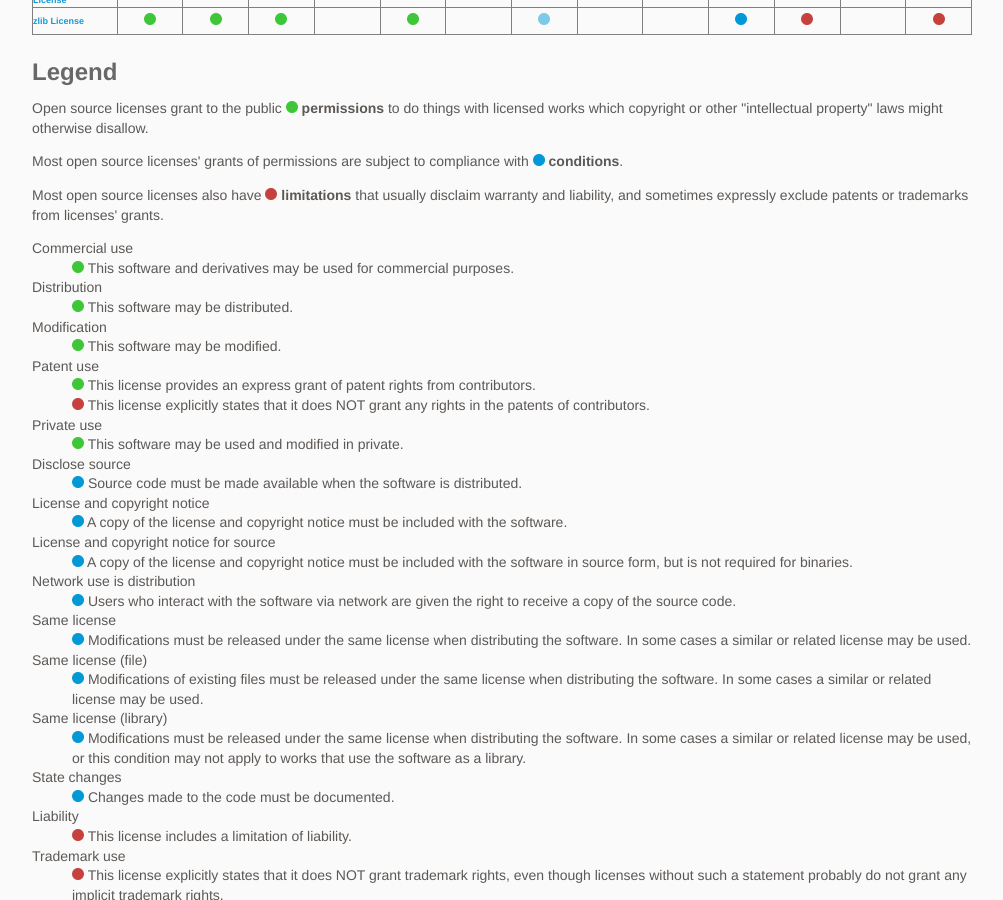
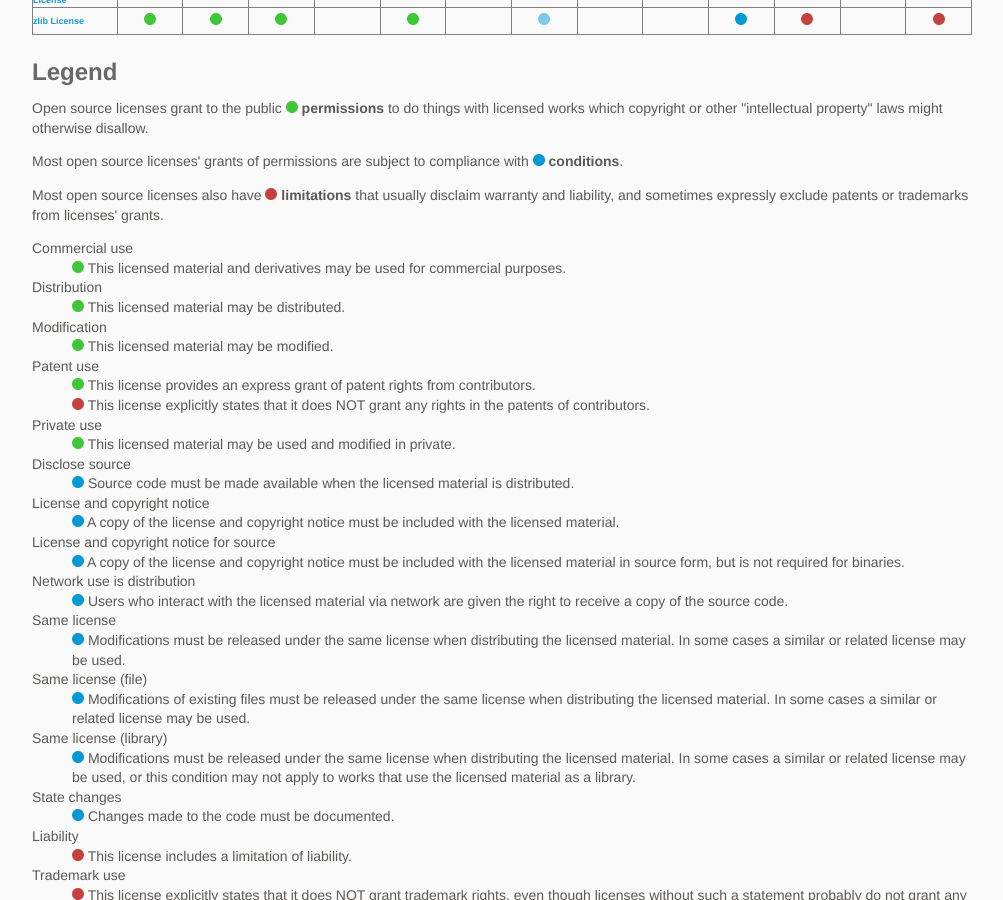
Before and after one commit to github/choosealicense.com, a Jekyll site: the page built from appendix.md, in a window 1280 px wide and 900 px high, scrolled down 1461 px. Shown: the whole window, without its empty margins (138-1141 px from the left). Built offline with Jekyll 4.4.1, drawn with Linux system fonts in a browser that asks for light colours; some web fonts are replaced.

Commit message:
Generalize software->licensed material in permission/condition/limitiation descriptions
Fixes #743

```diff
--- a/_data/rules.yml
+++ b/_data/rules.yml
@@ -1,14 +1,14 @@
 permissions:
-- description: This software and derivatives may be used for commercial purposes.
+- description: This licensed material and derivatives may be used for commercial purposes.
   label: Commercial use
   tag: commercial-use
-- description: This software may be modified.
+- description: This licensed material may be modified.
   label: Modification
   tag: modifications
-- description: This software may be distributed.
+- description: This licensed material may be distributed.
   label: Distribution
   tag: distribution
-- description: This software may be used and modified in private.
+- description: This licensed material may be used and modified in private.
   label: Private use
   tag: private-use
 - description: This license provides an express grant of patent rights from contributors.
@@ -16,28 +16,28 @@
   tag: patent-use
 
 conditions:
-- description: A copy of the license and copyright notice must be included with the software.
+- description: A copy of the license and copyright notice must be included with the licensed material.
   label: License and copyright notice
   tag: include-copyright
-- description: A copy of the license and copyright notice must be included with the software in source form, but is not required for binaries.
+- description: A copy of the license and copyright notice must be included with the licensed material in source form, but is not required for binaries.
   label: License and copyright notice for source
   tag: include-copyright--source
 - description: Changes made to the code must be documented.
   label: State changes
   tag: document-changes
-- description: Source code must be made available when the software is distributed.
+- description: Source code must be made available when the licensed material is distributed.
   label: Disclose source
   tag: disclose-source
-- description: Users who interact with the software via network are given the right to receive a copy of the source code.
+- description: Users who interact with the licensed material via network are given the right to receive a copy of the source code.
   label: Network use is distribution
   tag: network-use-disclose
-- description: Modifications must be released under the same license when distributing the software. In some cases a similar or related license may be used.
+- description: Modifications must be released under the same license when distributing the licensed material. In some cases a similar or related license may be used.
   label: Same license
   tag: same-license
-- description: Modifications of existing files must be released under the same license when distributing the software. In some cases a similar or related license may be used.
+- description: Modifications of existing files must be released under the same license when distributing the licensed material. In some cases a similar or related license may be used.
   label: Same license (file)
   tag: same-license--file
-- description: Modifications must be released under the same license when distributing the software. In some cases a similar or related license may be used, or this condition may not apply to works that use the software as a library.
+- description: Modifications must be released under the same license when distributing the licensed material. In some cases a similar or related license may be used, or this condition may not apply to works that use the licensed material as a library.
   label: Same license (library)
   tag: same-license--library
 
```
